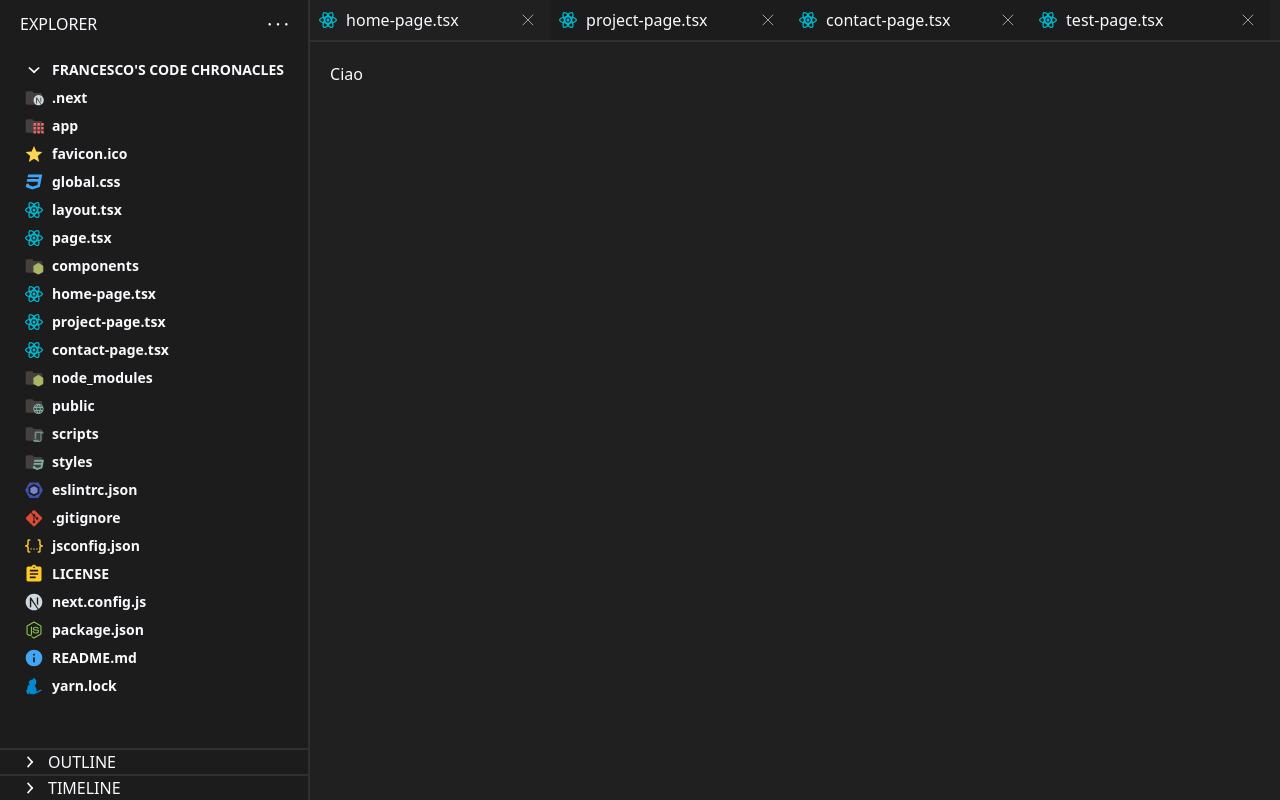
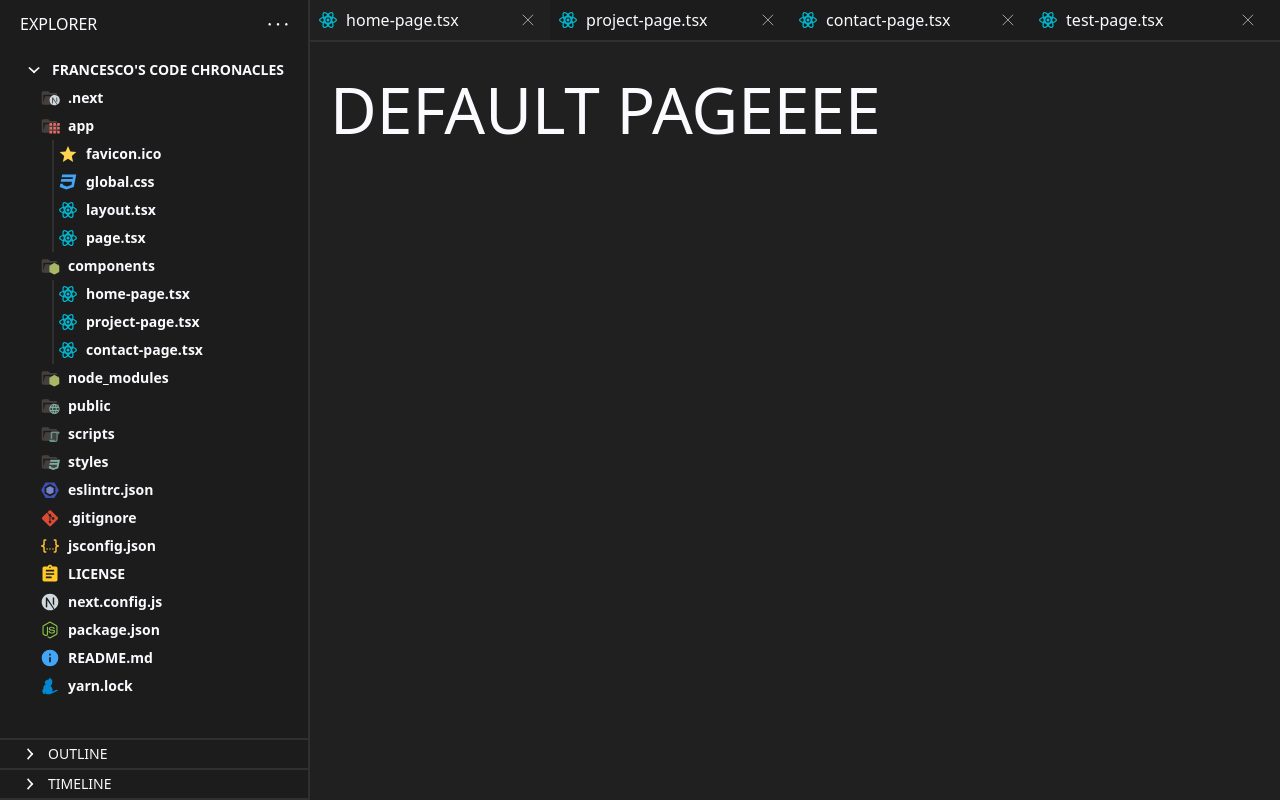
Before and after one commit to FrancescoMaca/portfolio, a Next.js app: page / in a window 1280 px wide. Built offline with nearby package versions, Linux system fonts and the light colour scheme.

Commit message:
Created routes and fixed other bugs

```diff
--- /dev/null
+++ b/app/contact-page.tsx/page.tsx
@@ -0,0 +1,7 @@
+import React from "react"
+
+export default function ContactPage() {
+  return (
+    <h2 className="text-[4rem] text-white">Contact Page</h2>
+  )
+}
--- a/pages/page.tsx
+++ b/app/home-page.tsx/page.tsx
@@ -1,4 +1,4 @@
-import Head from '../components/home-page/head'
+import Head from '../../components/home-page/head'
 // import About from './about'
 // import Contact from './contact'
 // import Footer from './footer'
--- a/app/layout.tsx
+++ b/app/layout.tsx
@@ -1,19 +1,33 @@
 import type { Metadata } from 'next'
 import './globals.css'
+import TreeView from '@/components/shared/tree-view'
+import TabContainer from '@/components/shared/tab-container'
+import Tab from '@/components/shared/tab'
 
 export const metadata: Metadata = {
   title: 'Francesco\' Code Chronacles',
   description: 'My Beautiful Portfolio',
 }
 
-export default function RootLayout({
-  children,
-}: {
-  children: React.ReactNode
-}) {
+export default function RootLayout({children}: {children: React.ReactNode}) {
   return (
     <html lang="en" className='bg-lighter-dark-gray overflow-x-hidden'>
-      <body>{children}</body>
+      <body className='fixed top-0 left-0 flex w-full h-full'>
+        <div className="h-screen flex-2 bg-blue-200">
+          <TreeView/>
+        </div>
+        <div className="relative flex-1 overscroll-none overflow-y-scroll">
+          <TabContainer>
+            <Tab title='home-page.tsx'></Tab>
+            <Tab title='project-page.tsx'></Tab>
+            <Tab title='contact-page.tsx'></Tab>
+            <Tab title='test-page.tsx'></Tab>
+          </TabContainer>
+          <div className="m-5 h-[300vh]">
+            {children}
+          </div>
+        </div>
+      </body>
     </html>
   )
 }
--- a/app/page.tsx
+++ b/app/page.tsx
@@ -1,25 +1,9 @@
 import TreeView from "@/components/shared/tree-view"
-import HomePage from "@/pages/page"
-import TabContainer from "@/components/shared/tab-container"
-import Tab from "@/components/shared/tab"
 
-export default function Home() {
+export default function Default() {
   return (
-    <main className="fixed top-0 left-0 flex w-full h-full">
-      <div className="h-screen flex-2 bg-blue-200">
-        <TreeView/>
-      </div>
-      <div className="relative flex-1 overscroll-none overflow-y-scroll">
-        <TabContainer>
-          <Tab title='home-page.tsx'></Tab>
-          <Tab title='project-page.tsx'></Tab>
-          <Tab title='contact-page.tsx'></Tab>
-          <Tab title='test-page.tsx'></Tab>
-        </TabContainer>
-        <div className="m-5 h-[300vh]">
-          <HomePage/>
-        </div>
-      </div>
-    </main>
+  <div className="relative flex-1 overscroll-none overflow-y-scroll">
+    <div className="text-white text-[4rem]">DEFAULT PAGEEEE</div>
+  </div>
   )
 }
--- /dev/null
+++ b/app/project-page.tsx/page.tsx
@@ -0,0 +1,7 @@
+import React from "react"
+
+export default function ProjectPage() {
+  return (
+    <h2 className="text-[4rem] text-white">Project Page</h2>
+  )
+}
--- a/components/home-page/head.tsx
+++ b/components/home-page/head.tsx
@@ -1,9 +1,10 @@
 'use client'
+
 export default function Head() {
 
     return (
     <div>
-        <h1 className="text-white">Ciao</h1>
+        <h1 className="text-white text-base">I am Francesco Macaluso</h1>
     </div>
     )
 }
--- a/components/shared/tab-container.tsx
+++ b/components/shared/tab-container.tsx
@@ -1,12 +1,6 @@
-import Tab from "./tab"
-
-interface TabContainerProps {
-    children: React.ReactNode
-}
-
-export default function TabContainer({children}: TabContainerProps) {
+export default function TabContainer({children}: {children: React.ReactNode}) {
     return (
-    <div className="flex border-b-2 border-light-gray">
+    <div className="flex border-b-2 border-light-gray bg-dark-gray">
         {children}
     </div>
     )
--- a/components/shared/tree-entry.tsx
+++ b/components/shared/tree-entry.tsx
@@ -1,28 +1,44 @@
-import React, { useState } from 'react';
+import React, { useState, useEffect, useRef } from 'react';
 
 type TreeEntryProps = {
     title: string;
     icon: string;
+    isLink?: boolean;
     isDirectory?: boolean;
     isRootDirectory?: boolean;
     isClickable?: boolean;
     children?: React.ReactNode;
 };
 
-export default function TreeEntry({title, children, isDirectory, icon, isRootDirectory, isClickable}: TreeEntryProps) {
+export default function TreeEntry({title, children, isDirectory, icon, isRootDirectory, isLink, isClickable}: TreeEntryProps) {
 
     const [isOpen, setIsOpen] = useState(true)
-    const [backgroundColor, setBackgroundColor] = useState('')
+    const [highlight, setHighlight] = useState(false)
+    const entryRef = useRef<HTMLDivElement>(null)
+    const ml = isRootDirectory ? 'ml-0' : 'ml-4'
+
+    // Changes the icon when the user opens and closes a folder
+    let openFolderIconPath = icon
+    if (isDirectory && !isRootDirectory) {
+        openFolderIconPath = icon.substring(0, icon.indexOf('.svg')) + '-open.svg'
+    }
+
+    function handleRedirect() {
+        if (isLink) {
+            window.location.href = title
+        }
+    }
 
     return (
-        <div className={`relative serif text-sm font-bold ml-${isRootDirectory ? '0' : '4'} z-10`}
-            onMouseEnter={() => setBackgroundColor('hover:bg-light-gray')}
-            onMouseLeave={() => setBackgroundColor('')}
+        <div ref={entryRef} onClick={handleRedirect}
+            className={`relative serif text-sm font-bold ${!isDirectory && isClickable ? 'border-l-2' : ''} border-light-gray ${ml} z-10`}
+            onMouseEnter={() => setHighlight(true)}
+            onMouseLeave={() => setHighlight(false)}
         >
-            <div className={`absolute top-0 left-0 ${backgroundColor} w-[150%] -ml-20 h-full ${isDirectory ? 'invisible' : ''}`}></div>
+            <div className={`absolute top-0 left-0 bg-light-gray w-[150%] -ml-20 h-full ${highlight && !isDirectory ? '' : 'invisible'}`}></div>
             <div className='flex items-center p-1 hover:cursor-pointer' onClick={() => { if (isDirectory) setIsOpen(!isOpen) }}>
-                <img src={icon} alt=">" width={20} height={20} className={`mr-2 z-10 ${isOpen || !isRootDirectory ? '' : '-rotate-90'}`} />
-                <h3 className={`select-none text-${isClickable || isDirectory ? 'white' : 'details'} z-10`}>{title}</h3>
+                <img src={isOpen ? openFolderIconPath : icon} alt=">" width={20} height={20} className={`mr-2 z-10 ${isOpen || !isRootDirectory ? '' : '-rotate-90'}`} />
+                <h3 className={`select-none text-white z-10`}>{title}</h3>
             </div>
             <div className={`${isOpen ? '' : 'invisible'}`}>
                 {isOpen && <>{children}</>}
--- a/components/shared/tree-view.tsx
+++ b/components/shared/tree-view.tsx
@@ -5,7 +5,7 @@ import TreeEntry from "./tree-entry"
 export default function TreeView() {
 
     return (
-        <div className="flex flex-col min-w-fit h-full border-r-2 border-light-gray bg-dark-gray text-[1.5rem] text-base text-white select-none z-10">
+        <div className="flex flex-col min-w-fit h-full border-r-2 border-light-gray bg-dark-gray text-base text-white select-none z-10">
             <div className="flex flex-col w-full h-full px-5 py-3 overflow-hidden">
                 <div className="flex justify-between items-center mb-5">
                     <h3 className="serif uppercase">Explorer</h3>
@@ -18,41 +18,41 @@ export default function TreeView() {
                 <TreeEntry title="FRANCESCO'S CODE CHRONACLES" icon={"./svg/arrow.svg"} isDirectory isRootDirectory>
                     <TreeEntry title=".next" icon={'./svg/folder/next.svg'} isDirectory></TreeEntry>
                     <TreeEntry title="app" icon={'./svg/folder/app.svg'} isDirectory>
-                        <TreeEntry title="favicon.ico" icon={'./svg/favicon.svg'}></TreeEntry>
-                        <TreeEntry title="global.css" icon={'./svg/css.svg'}></TreeEntry>
-                        <TreeEntry title="layout.tsx" icon={'./svg/react.svg'}></TreeEntry>
-                        <TreeEntry title="page.tsx" icon={'./svg/react.svg'}></TreeEntry>
+                        <TreeEntry title="favicon.ico" icon={'./svg/favicon.svg'} isClickable></TreeEntry>
+                        <TreeEntry title="global.css" icon={'./svg/css.svg'} isClickable></TreeEntry>
+                        <TreeEntry title="layout.tsx" icon={'./svg/react.svg'} isClickable></TreeEntry>
+                        <TreeEntry title="page.tsx" icon={'./svg/react.svg'} isClickable></TreeEntry>
                     </TreeEntry>
                     <TreeEntry title="components" icon={'./svg/folder/node.svg'} isDirectory>
-                        <TreeEntry title="home-page.tsx" icon={'./svg/react.svg'} isClickable></TreeEntry>
-                        <TreeEntry title="project-page.tsx" icon={'./svg/react.svg'} isClickable></TreeEntry>
-                        <TreeEntry title="contact-page.tsx" icon={'./svg/react.svg'} isClickable></TreeEntry>
+                        <TreeEntry title="home-page.tsx" icon={'./svg/react.svg'} isLink isClickable></TreeEntry>
+                        <TreeEntry title="project-page.tsx" icon={'./svg/react.svg'} isLink isClickable></TreeEntry>
+                        <TreeEntry title="contact-page.tsx" icon={'./svg/react.svg'} isLink isClickable></TreeEntry>
                     </TreeEntry>
                     <TreeEntry title="node_modules" icon={'./svg/folder/node.svg'} isDirectory></TreeEntry>
                     <TreeEntry title="public" icon={'./svg/folder/public.svg'} isDirectory></TreeEntry>
                     <TreeEntry title="scripts" icon={'./svg/folder/script.svg'} isDirectory></TreeEntry>
                     <TreeEntry title="styles" icon={'./svg/folder/css.svg'} isDirectory></TreeEntry>
-                    <TreeEntry title="eslintrc.json" icon={'./svg/eslint.svg'} ></TreeEntry>
-                    <TreeEntry title=".gitignore" icon={'./svg/git.svg'} ></TreeEntry>
-                    <TreeEntry title="jsconfig.json" icon={'./svg/json.svg'} ></TreeEntry>
-                    <TreeEntry title="LICENSE" icon={'./svg/contributing.svg'} ></TreeEntry>
-                    <TreeEntry title="next.config.js" icon={'./svg/next.svg'} ></TreeEntry>
-                    <TreeEntry title="package.json" icon={'./svg/nodejs.svg'} ></TreeEntry>
-                    <TreeEntry title="README.md" icon={'./svg/readme.svg'} ></TreeEntry>
-                    <TreeEntry title="yarn.lock" icon={'./svg/yarn.svg'} ></TreeEntry>
+                    <TreeEntry title="eslintrc.json" icon={'./svg/eslint.svg'}></TreeEntry>
+                    <TreeEntry title=".gitignore" icon={'./svg/git.svg'}></TreeEntry>
+                    <TreeEntry title="jsconfig.json" icon={'./svg/json.svg'}></TreeEntry>
+                    <TreeEntry title="LICENSE" icon={'./svg/contributing.svg'}></TreeEntry>
+                    <TreeEntry title="next.config.js" icon={'./svg/next.svg'}></TreeEntry>
+                    <TreeEntry title="package.json" icon={'./svg/nodejs.svg'}></TreeEntry>
+                    <TreeEntry title="README.md" icon={'./svg/readme.svg'}></TreeEntry>
+                    <TreeEntry title="yarn.lock" icon={'./svg/yarn.svg'}></TreeEntry>
                 </TreeEntry>
             </div>
             <div className=" bottom-0 left-0 w-full flex flex-col-reverse">
-                <div className="w-full h-fit border-t-2 bg-dark-gray border-light-gray px-5">
+                <div className="w-full h-fit border-y-2 bg-dark-gray border-light-gray px-5">
                     <div className="flex items-center">
                         <img src='./svg/arrow.svg' width={20} height={20} alt=">" className='mr-2 -rotate-90'/>
-                        <h3 className="uppercase text-white">timeline</h3>
+                        <h3 className="uppercase text-sm py-1 text-white">timeline</h3>
                     </div>
                 </div>
                 <div className="w-full h-fit border-t-2 bg-dark-gray border-light-gray px-5">
                     <div className="flex items-center">
                         <img src='./svg/arrow.svg' width={20} height={20} alt=">" className='mr-2 -rotate-90'/>
-                        <h3 className="uppercase text-white">outline</h3>
+                        <h3 className="uppercase text-sm py-1 text-white">outline</h3>
                     </div>
                 </div>
             </div>
--- a/tailwind.config.ts
+++ b/tailwind.config.ts
@@ -22,6 +22,10 @@ const config: Config = {
         'light-gray': '#303030',
         'accent': '#32aef3',
         'accent-alpha': '#32aef38c',
+      },
+      fontSize: {
+        'lg': '4rem',
+        'base': '1rem'
       }
     }
   },
```
Also changed, not shown: components/shared/tab.tsx (+7 -3 lines).
